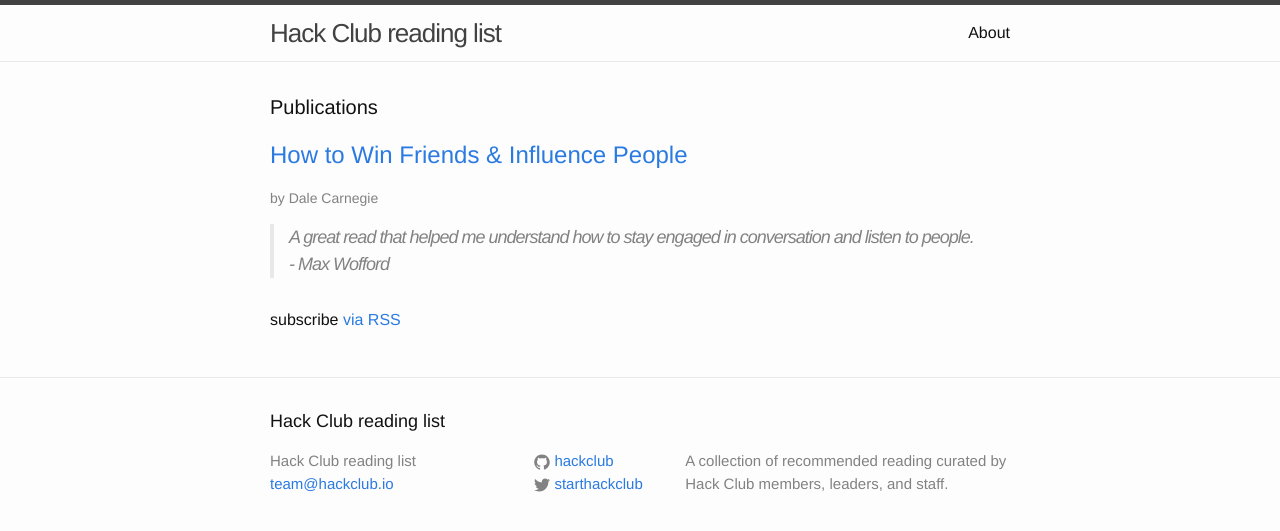
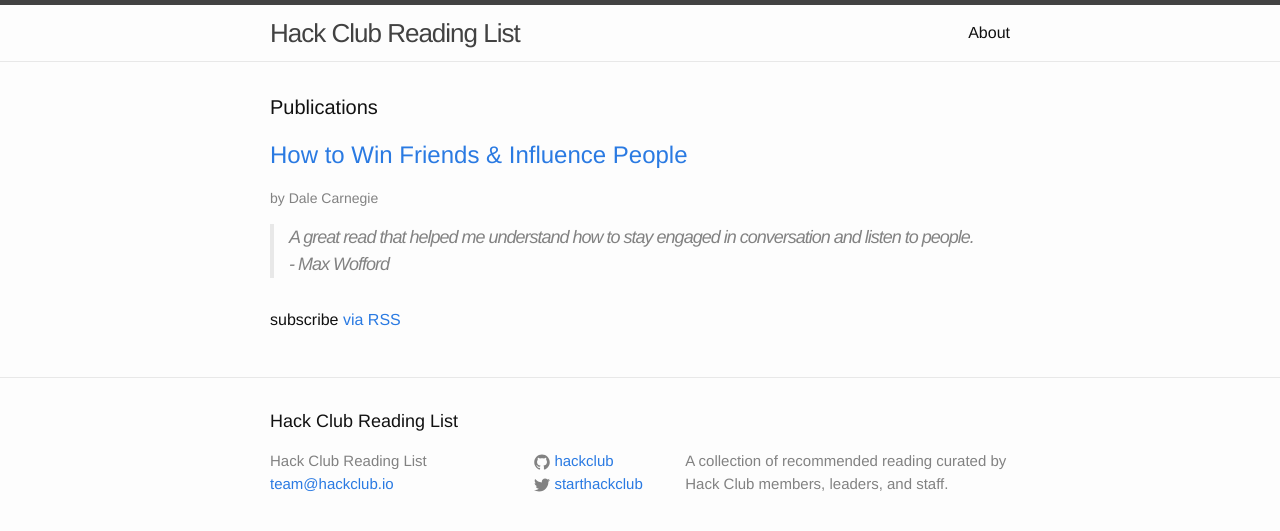
Before and after one commit to hackclub/reading-list, a Jekyll site: the page built from index.html, in a window 1280 px wide. Shown: the top 531 px of the page. Built offline with Jekyll 4.4.1, drawn with Linux system fonts in a browser that asks for light colours.

```diff
--- a/_config.yml
+++ b/_config.yml
@@ -1,5 +1,5 @@
 # Site settings
-title: Hack Club reading list
+title: Hack Club Reading List
 email: team@hackclub.io
 description: > # this means to ignore newlines until "baseurl:"
   A collection of recommended reading curated by Hack Club members, leaders, and
```
